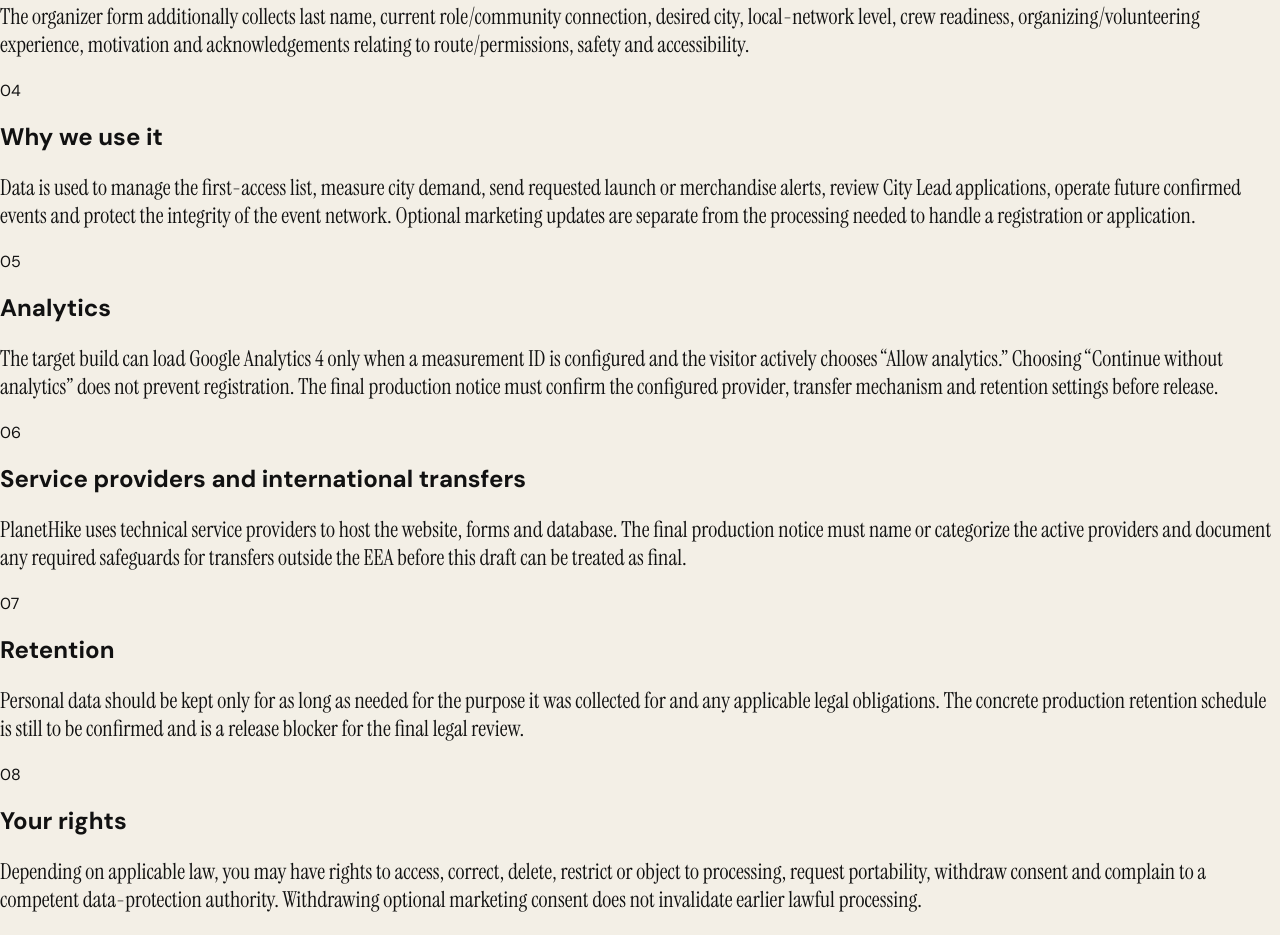
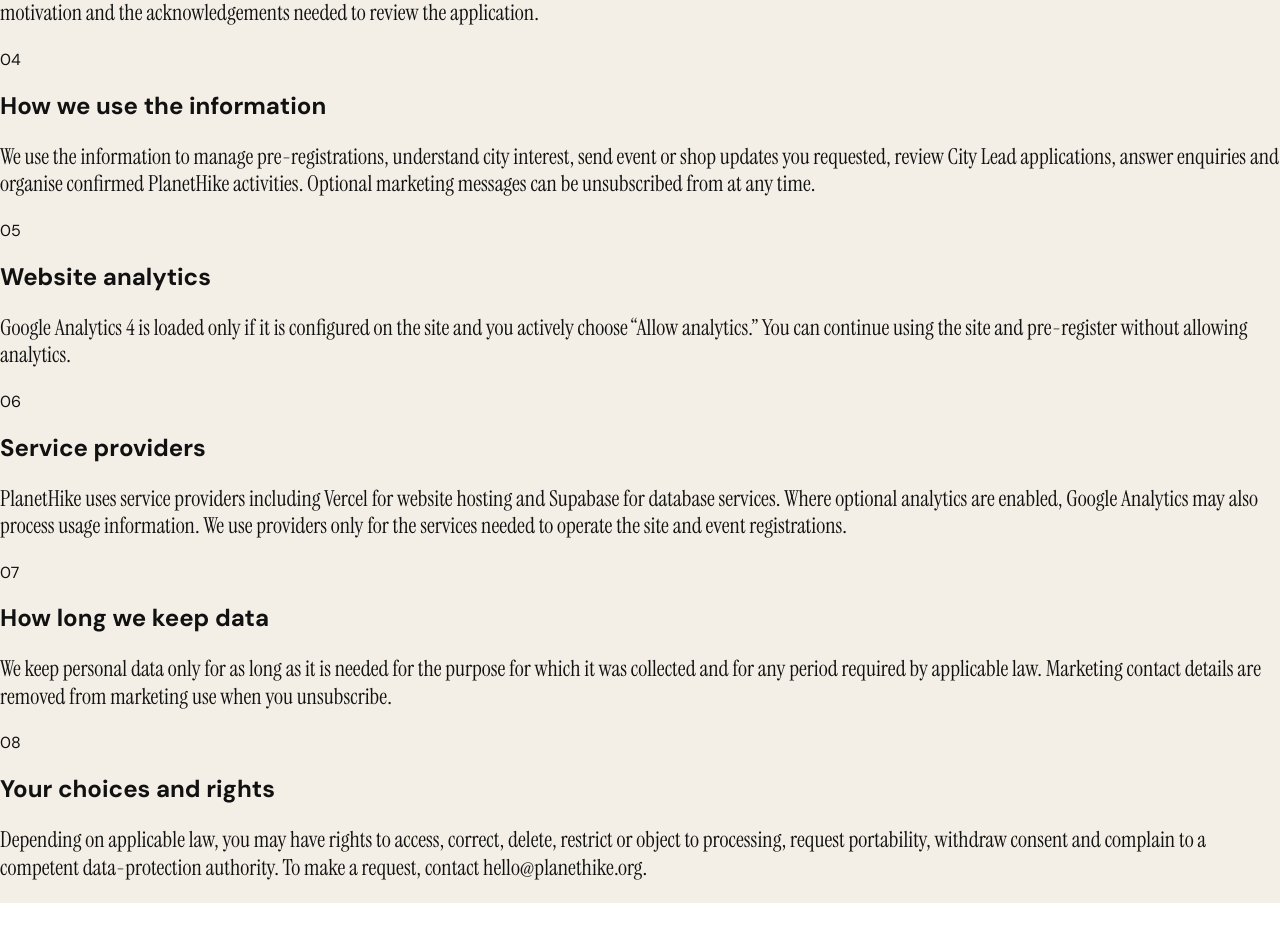
Before and after one commit to unikmo/planethike, a Next.js app: page /privacy in a window 1280 px wide. Shown: the part 1021-1956 px from the top of the page. After the commit the page ends 1924 px from the top, so only its background shows below. Built offline with nearby package versions, Linux system fonts and the light colour scheme; no server answers.

Commit message:
Publish clean PlanetHike privacy notice

```diff
--- a/app/privacy/page.tsx
+++ b/app/privacy/page.tsx
@@ -3,25 +3,24 @@ import LegalPage from '../LegalPage';
 
 export const metadata: Metadata = {
   title: 'Privacy Notice | PlanetHike',
-  description: 'PlanetHike privacy notice for first-access registrations, City Lead applications and optional analytics.',
+  description: 'How PlanetHike handles pre-registration, City Lead application and optional analytics data.',
   alternates: { canonical: '/privacy' },
 };
 
 export default function PrivacyPage() {
   return <LegalPage
-    draft
-    eyebrow="PRIVACY / TARGET 2027 FLOWS"
+    eyebrow="PRIVACY / LAST UPDATED 25 AUGUST 2026"
     title="Privacy Notice"
-    intro="This staging notice describes the personal data currently designed into the May 2027 first-access and City Lead flows. It replaces the obsolete Water/Art/Trees-era privacy framing in the target build."
+    intro="This notice explains what PlanetHike collects when you pre-register, apply to lead a city, contact us or choose to allow website analytics."
     sections={[
       {heading:'Who is responsible?',body:<p>PlanetHike OÜ, Reg. No. 17233027, Järvevana tee 9, 11314 Tallinn, Estonia. Privacy questions can be sent to <a href="mailto:hello@planethike.org">hello@planethike.org</a>.</p>},
-      {heading:'Participant first-access data',body:<p>The current form collects first name, email, country, city/interest location, participation interest, optional Chaos Fan launch interest, optional marketing consent and the timestamp showing that the privacy notice was accepted. A city selection records demand; it is not proof that a local event is confirmed.</p>},
-      {heading:'City Lead application data',body:<p>The organizer form additionally collects last name, current role/community connection, desired city, local-network level, crew readiness, organizing/volunteering experience, motivation and acknowledgements relating to route/permissions, safety and accessibility.</p>},
-      {heading:'Why we use it',body:<p>Data is used to manage the first-access list, measure city demand, send requested launch or merchandise alerts, review City Lead applications, operate future confirmed events and protect the integrity of the event network. Optional marketing updates are separate from the processing needed to handle a registration or application.</p>},
-      {heading:'Analytics',body:<p>The target build can load Google Analytics 4 only when a measurement ID is configured and the visitor actively chooses “Allow analytics.” Choosing “Continue without analytics” does not prevent registration. The final production notice must confirm the configured provider, transfer mechanism and retention settings before release.</p>},
-      {heading:'Service providers and international transfers',body:<p>PlanetHike uses technical service providers to host the website, forms and database. The final production notice must name or categorize the active providers and document any required safeguards for transfers outside the EEA before this draft can be treated as final.</p>},
-      {heading:'Retention',body:<p>Personal data should be kept only for as long as needed for the purpose it was collected for and any applicable legal obligations. The concrete production retention schedule is still to be confirmed and is a release blocker for the final legal review.</p>},
-      {heading:'Your rights',body:<p>Depending on applicable law, you may have rights to access, correct, delete, restrict or object to processing, request portability, withdraw consent and complain to a competent data-protection authority. Withdrawing optional marketing consent does not invalidate earlier lawful processing.</p>}
+      {heading:'Pre-registration data',body:<p>When you pre-register, we collect your first name, email address, country, city, how you want to participate, whether you want Chaos Shop alerts, any optional marketing consent and the time you accepted this notice.</p>},
+      {heading:'City Lead applications',body:<p>If you apply to become a City Lead, we also collect your last name, local connection, city, local-network information, crew status, organising or volunteering experience, motivation and the acknowledgements needed to review the application.</p>},
+      {heading:'How we use the information',body:<p>We use the information to manage pre-registrations, understand city interest, send event or shop updates you requested, review City Lead applications, answer enquiries and organise confirmed PlanetHike activities. Optional marketing messages can be unsubscribed from at any time.</p>},
+      {heading:'Website analytics',body:<p>Google Analytics 4 is loaded only if it is configured on the site and you actively choose “Allow analytics.” You can continue using the site and pre-register without allowing analytics.</p>},
+      {heading:'Service providers',body:<p>PlanetHike uses service providers including Vercel for website hosting and Supabase for database services. Where optional analytics are enabled, Google Analytics may also process usage information. We use providers only for the services needed to operate the site and event registrations.</p>},
+      {heading:'How long we keep data',body:<p>We keep personal data only for as long as it is needed for the purpose for which it was collected and for any period required by applicable law. Marketing contact details are removed from marketing use when you unsubscribe.</p>},
+      {heading:'Your choices and rights',body:<p>Depending on applicable law, you may have rights to access, correct, delete, restrict or object to processing, request portability, withdraw consent and complain to a competent data-protection authority. To make a request, contact <a href="mailto:hello@planethike.org">hello@planethike.org</a>.</p>}
     ]}
   />;
 }
```
